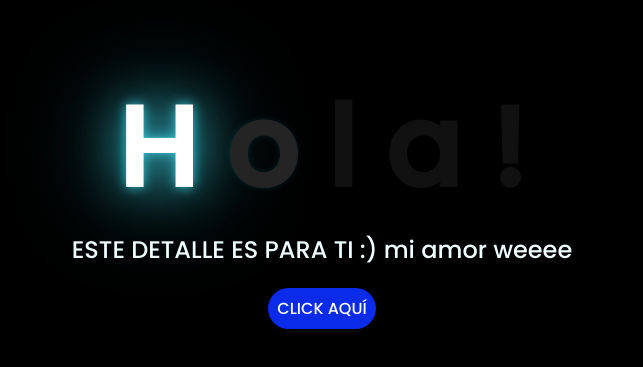
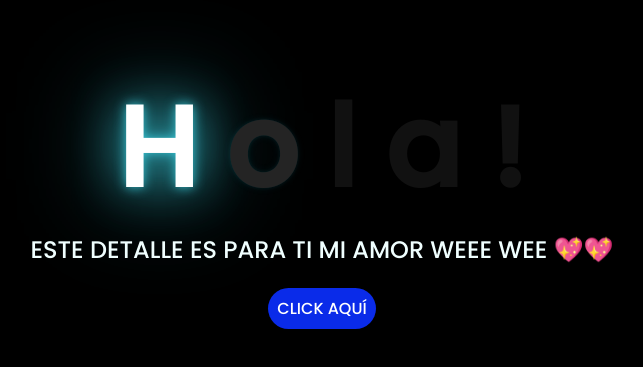
Before and after one commit to Gaston-MaikMax/flores, a plain HTML site: page index.html in a window 1280 px wide. Shown: the part 139-506 px from the top of the page, without its empty margins (326-969 px from the left). Drawn offline with Linux system fonts and the light colour scheme.

Commit message:
Actualizar detalle en la descripción del elemento

```diff
--- a/index.html
+++ b/index.html
@@ -19,7 +19,7 @@
     <span>!</span>
   </div>
   <div class="description">
-    <span>ESTE DETALLE ES PARA TI :) mi amor weeee </span>
+    <span>ESTE DETALLE ES PARA TI MI AMOR WEEE WEE 💖💖 </span>
   </div>
   <div class="button">
     <button class="botones">
```
